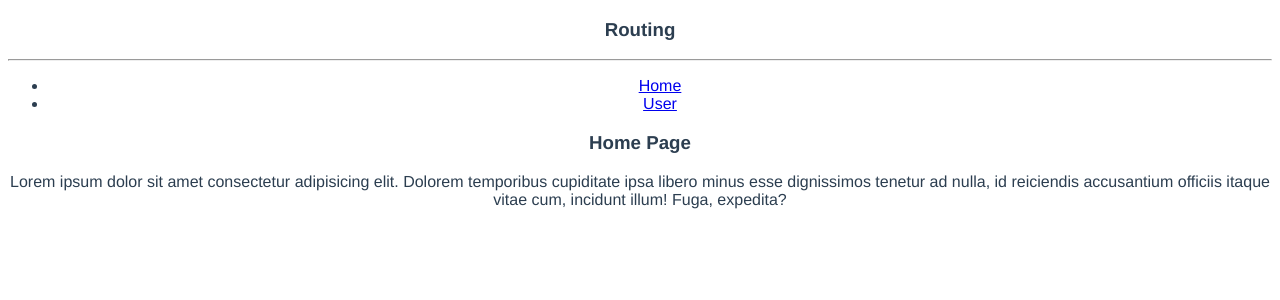
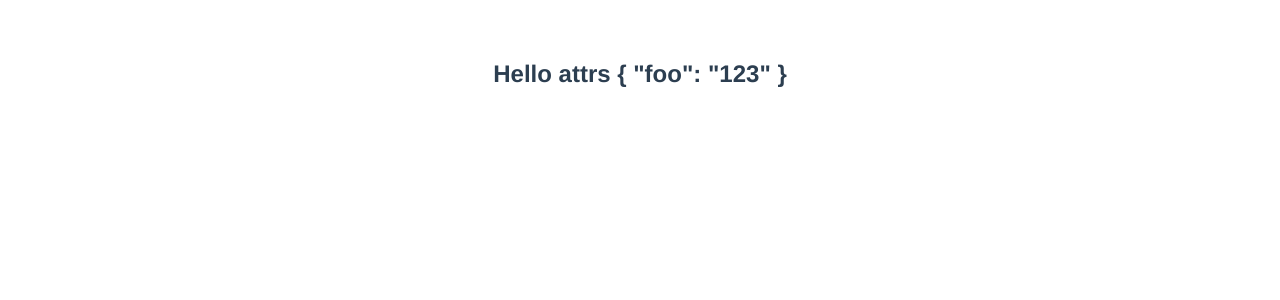
Before and after one commit to Andrei0872/vue-pocket-reference, a Vue app: page /attrs in a window 1280 px wide. Before the commit this address led to /. Shown: the top 300 px of the page. Built offline with nearby package versions, Linux system fonts and the light colour scheme.

Commit message:
passing params as props to routes

```diff
--- a/src/App.vue
+++ b/src/App.vue
@@ -1,13 +1,16 @@
 <template>
   <div id="app">
-    <Basics />
+    <!-- <Basics /> -->
+    <ParamsAsProps />
   </div>
 </template>
 
 <script>
 import Basics from './components/Basics';
+import ParamsAsProps from './components/ParamsAsProps';
+
 export default {
-  components: { Basics, }
+  components: { Basics, ParamsAsProps, }
 }
 </script>
 
--- /dev/null
+++ b/src/components/Params as props/Hello.vue
@@ -0,0 +1,22 @@
+
+<template>
+  <div>
+    <h2 class="hello">Hello {{name}} {{ JSON.stringify($attrs) === JSON.stringify({}) ? '' : $attrs }}</h2>
+  </div>
+</template>
+
+<script>
+export default {
+  props: {
+    name: {
+      type: String,
+      default: 'Vue!'
+    }
+  },
+  data() {
+      return {
+          ok: false
+      }
+  }
+}
+</script>
--- /dev/null
+++ b/src/components/ParamsAsProps.vue
@@ -0,0 +1,22 @@
+<template>
+  <div id="app">
+      <router-view foo="123"></router-view>
+  </div>
+</template>
+<script>
+
+export default {
+}
+</script>
+
+
+<style>
+#app {
+  font-family: 'Avenir', Helvetica, Arial, sans-serif;
+  -webkit-font-smoothing: antialiased;
+  -moz-osx-font-smoothing: grayscale;
+  text-align: center;
+  color: #2c3e50;
+  margin-top: 60px;
+}
+</style>
--- a/src/main.js
+++ b/src/main.js
@@ -1,6 +1,7 @@
 import Vue from 'vue';
 import App from './App.vue';
-import router from './routerBasics';
+// import router from './routerBasics';
+import router from './paramsAsProps';
 
 Vue.config.productionTip = false;
 
--- /dev/null
+++ b/src/paramsAsProps.js
@@ -0,0 +1,46 @@
+import Vue from 'vue'
+import VueRouter from 'vue-router'
+import App from './App.vue';
+import Hello from './components/Params as props/Hello';
+
+Vue.use(VueRouter);
+
+export default new VueRouter({
+  mode: 'history',
+  routes: [{
+      path: '/',
+      component: Hello
+    }, // No props, no nothing
+    {
+      path: '/hello/:name',
+      component: Hello,
+      props: true
+    }, // Pass route.params to props
+    {
+      path: '/static',
+      component: Hello,
+      props: {
+        name: 'world'
+      }
+    }, // static values
+    {
+      path: '/dynamic/:years',
+      component: Hello,
+      props: dynamicPropsFn
+    }, // custom logic for mapping between route and props
+    {
+      path: '/attrs',
+      component: Hello,
+      props: {
+        name: 'attrs'
+      }
+    }
+  ]
+});
+
+function dynamicPropsFn(route) {
+  const now = new Date()
+  return {
+    name: (now.getFullYear() + parseInt(route.params.years)) + '!'
+  }
+}
```
